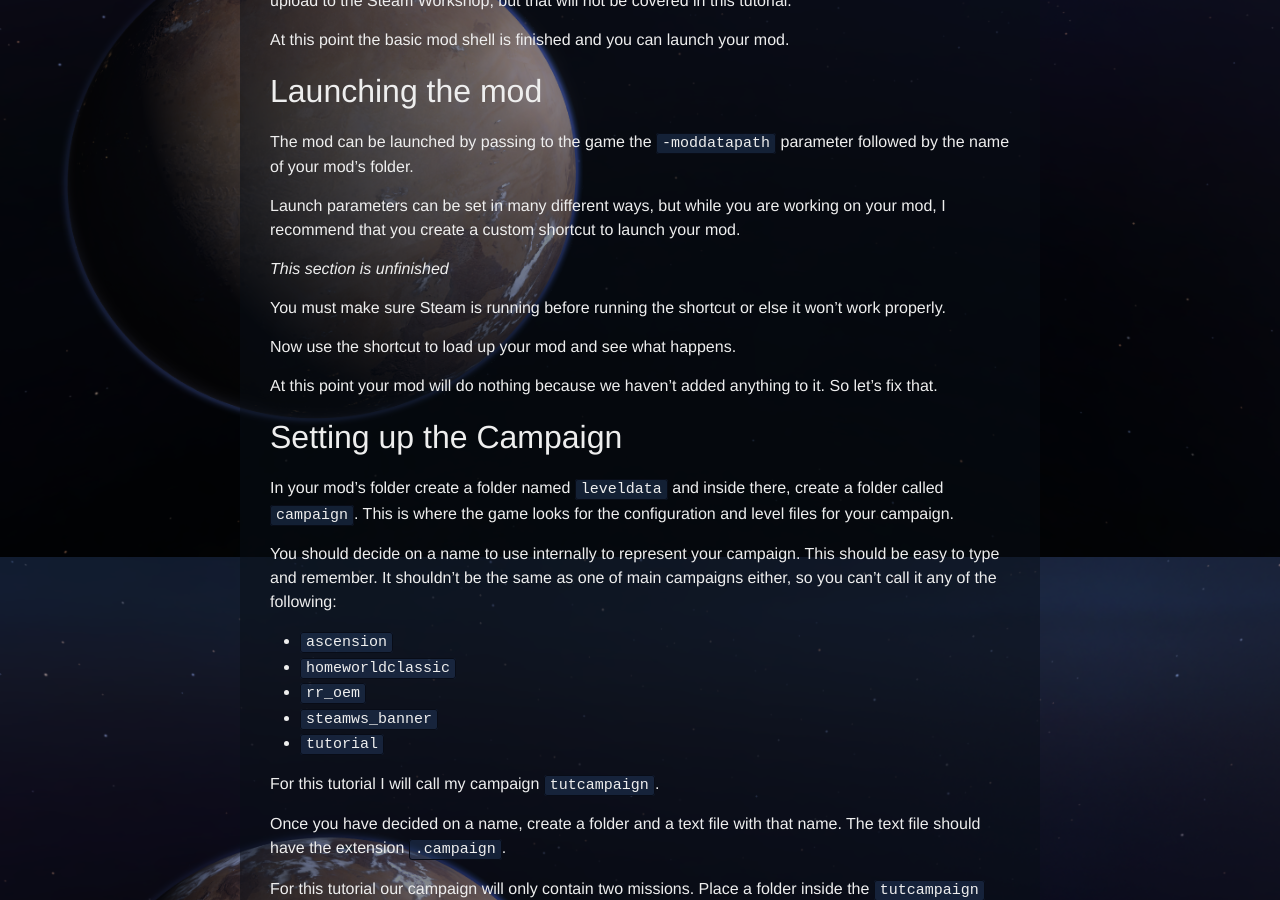
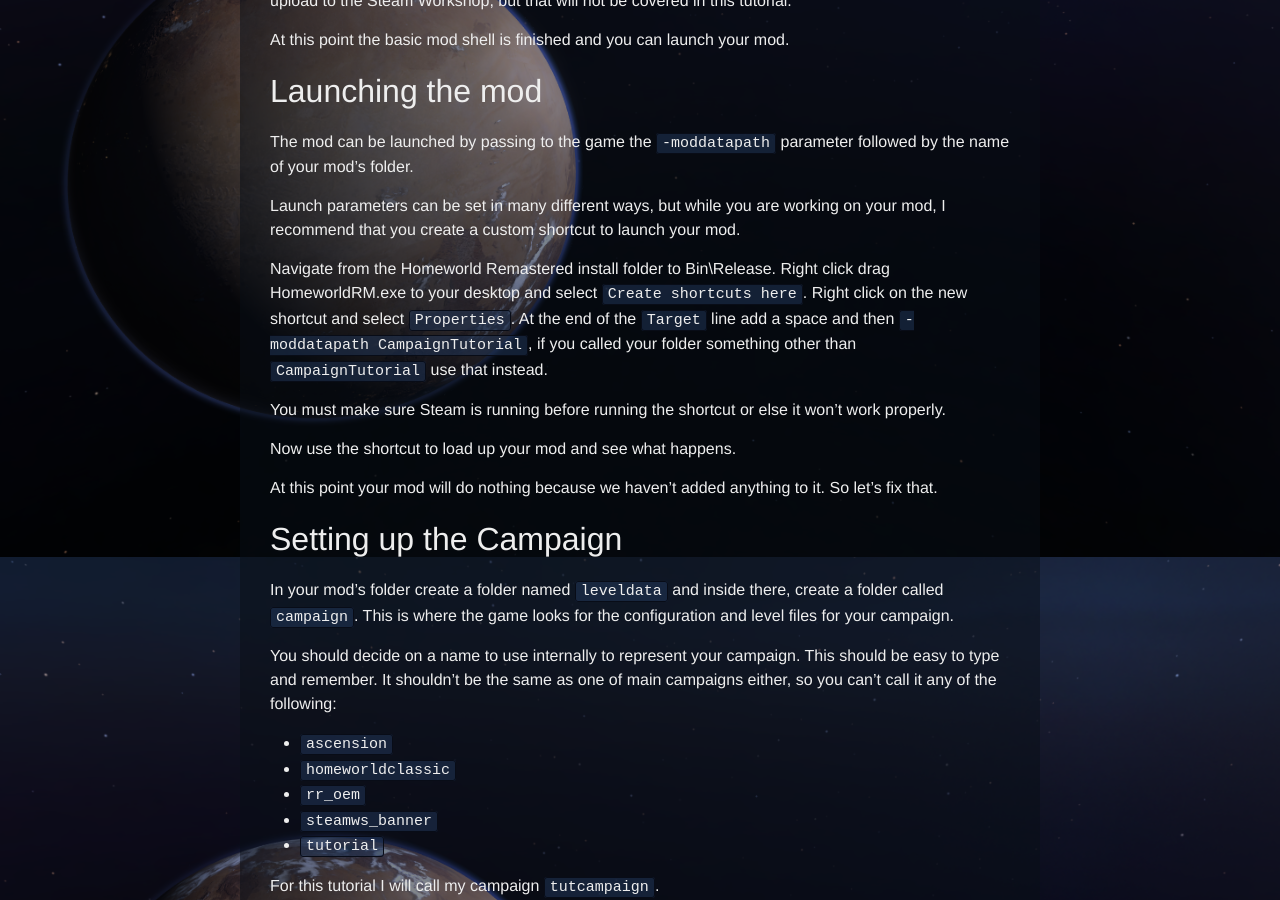
Before and after one commit to GiantBlargg/HWTuts, a Jekyll site: the page built from campaign/index.md, in a window 1280 px wide and 900 px high, scrolled down 1572 px. Built offline with Jekyll 4.4.1, drawn with Linux system fonts in a browser that asks for light colours.

Commit message:
added shortcut inst.

```diff
--- a/campaign/index.md
+++ b/campaign/index.md
@@ -52,7 +52,7 @@
 
 Launch parameters can be set in many different ways, but while you are working on your mod, I recommend that you create a custom shortcut to launch your mod.
 
-*This section is unfinished*
+Navigate from the Homeworld Remastered install folder to Bin\Release\. Right click drag HomeworldRM.exe to your desktop and select `Create shortcuts here`. Right click on the new shortcut and select `Properties`. At the end of the `Target` line add a space and then `-moddatapath CampaignTutorial`, if you called your folder something other than `CampaignTutorial` use that instead.
 
 You must make sure Steam is running before running the shortcut or else it won't work properly.
 
```
